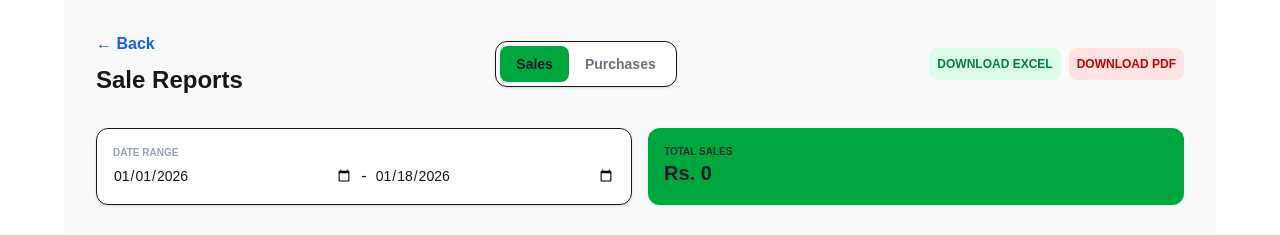
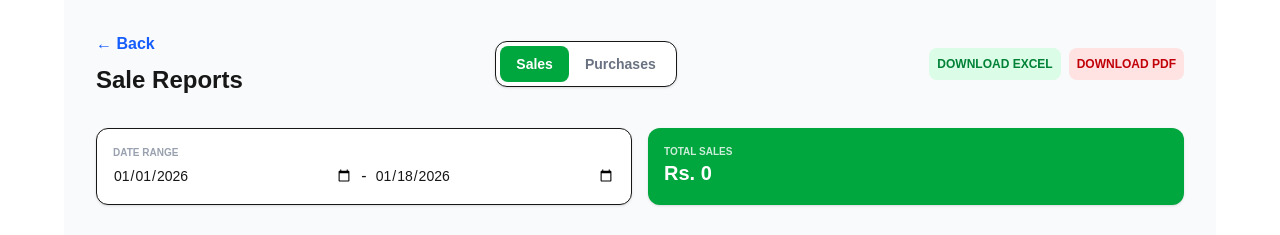
Before and after one commit to PKBHATIA7777/simple-ledger, a Next.js app: page /reports in a window 1280 px wide. Shown: the top 235 px of the page. Built offline with nearby package versions, Linux system fonts and the light colour scheme; no server answers; the database is empty.

Commit message:
db fix 1

```diff
--- a/src/app/reports/page.tsx
+++ b/src/app/reports/page.tsx
@@ -29,29 +29,28 @@ export default function ReportsPage() {
 
   async function fetchReportData() {
     setLoading(true)
+    // ✅ Use explicit inner joins to avoid null entities/products
     const { data, error } = await supabase
       .from('transactions')
-      .select('*, entities(name), products(name)')
+      .select(`
+        id,
+        date,
+        value,
+        type,
+        entities!inner(id, name),
+        products!inner(id, name)
+      `)
       .eq('type', reportType)
       .gte('date', startDate)
       .lte('date', endDate)
       .order('date', { ascending: false })
 
     if (error) {
-      toast.error(`Failed to load ${reportType} report`)
+      console.error("Fetch error details:", error) // 🔍 Check browser console
+      toast.error(`Error: ${error.message}`)
       setTransactions([])
     } else {
-      console.log("Fetched transactions:", data);
       setTransactions(data || [])
-
-      data?.forEach((t, i) => {
-        if (!t.products?.id) {
-          console.warn(`Transaction ${i + 1}: Missing products.id →`, t);
-        }
-        if (!t.entities?.id) {
-          console.warn(`Transaction ${i + 1}: Missing entities.id →`, t);
-        }
-      });
     }
     setLoading(false)
   }
@@ -64,6 +63,7 @@ export default function ReportsPage() {
     let grandTotal = 0;
 
     transactions.forEach((t) => {
+      // After !inner join, these should always exist—but still guard defensively
       const productId = t.products?.id ?? 'unknown_' + Math.random().toString(36).substr(2, 9);
       const productName = t.products?.name?.trim() || 'Unknown Product';
       const entityId = t.entities?.id ?? 'unknown_' + Math.random().toString(36).substr(2, 9);
@@ -220,7 +220,7 @@ export default function ReportsPage() {
           <button
             onClick={() => setReportType('sale')}
             className={`px-4 py-2 rounded-lg text-sm font-bold transition ${
-              reportType === 'sale' ? 'bg-green-600 text-primary-action' : 'text-gray-500'
+              reportType === 'sale' ? 'bg-green-600 text-white' : 'text-gray-500'
             }`}
           >
             Sales
@@ -228,7 +228,7 @@ export default function ReportsPage() {
           <button
             onClick={() => setReportType('purchase')}
             className={`px-4 py-2 rounded-lg text-sm font-bold transition ${
-              reportType === 'purchase' ? 'bg-blue-600 text-primary-action' : 'text-gray-500'
+              reportType === 'purchase' ? 'bg-blue-600 text-white' : 'text-gray-500'
             }`}
           >
             Purchases
@@ -272,7 +272,7 @@ export default function ReportsPage() {
           </div>
         </div>
         <div
-          className={`p-4 rounded-xl shadow-sm text-primary-action ${
+          className={`p-4 rounded-xl shadow-sm text-white ${
             reportType === 'sale' ? 'bg-green-600' : 'bg-blue-600'
           }`}
         >
```
